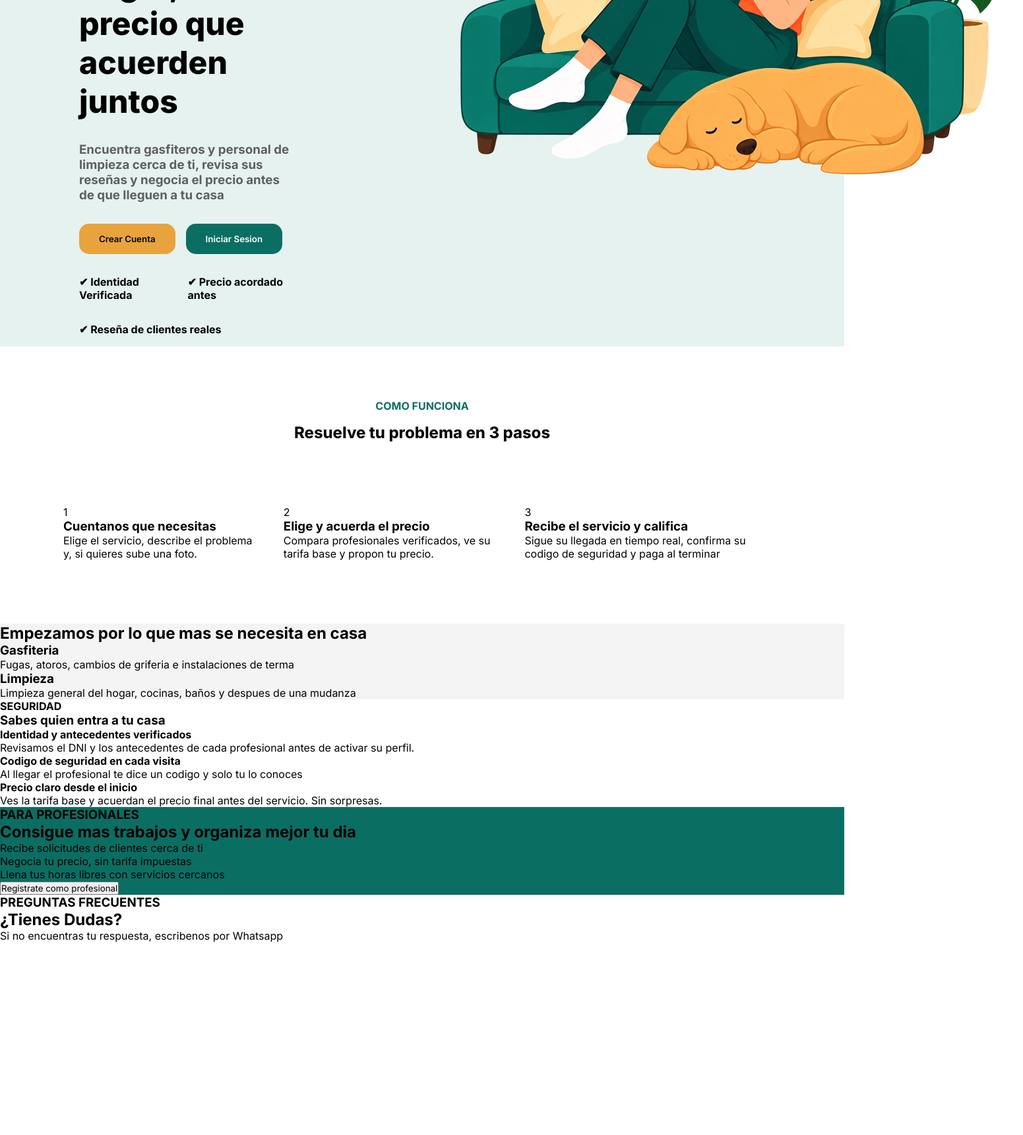
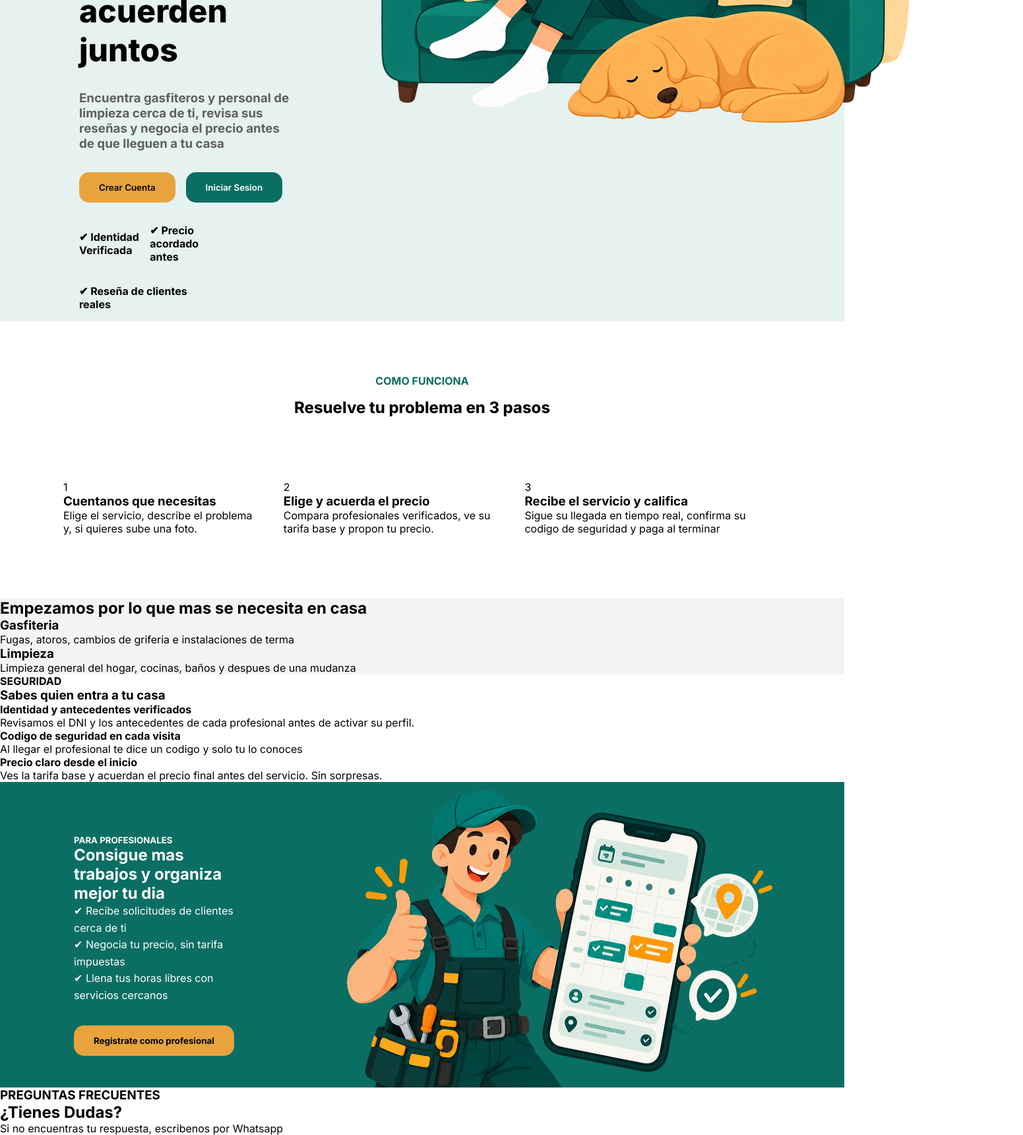
Before and after one commit to dieselLCS/CasaListaIHC, a plain HTML site: page LandingPage/index.html in a window 1280 px wide. Shown: the part 440-2160 px from the top of the page at 66% size, 1551 px wide, since content can reach past the window. Before the commit the page ends 1868 px from the top, so only its background shows below. Drawn offline with Linux system fonts and the light colour scheme.

Commit message:
volviendolo responsive

```diff
--- a/LandingPage/index.html
+++ b/LandingPage/index.html
@@ -36,7 +36,7 @@
 
     <main>
         <section class="body1">
-            <div class="TextoBody1">
+            <div class="ColumnaBody1">
 
                 <h4 class="Frase1">GASFITERIA Y LIMPIEZA EN LIMA</h4>
 
@@ -134,17 +134,20 @@
         </section>
 
         <section class="Body5">
-            <h3>PARA PROFESIONALES</h3>
-            <h2>Consigue mas trabajos y organiza mejor tu dia</h2>
-            <ul>
-                <li>Recibe solicitudes de clientes cerca de ti</li>
-                <li>Negocia tu precio, sin tarifa impuestas</li>
-                <li>Llena tus horas libres con servicios cercanos</li>
-            </ul>
-            <button>Registrate como profesional</button>
+            <div class="FrasesBody5">
+                <h5>PARA PROFESIONALES</h5>
+                <h2>Consigue mas trabajos y organiza mejor tu dia</h2>
+                <ul>
+                    <li>✔ Recibe solicitudes de clientes cerca de ti</li>
+                    <li>✔ Negocia tu precio, sin tarifa impuestas</li>
+                    <li>✔ Llena tus horas libres con servicios cercanos</li>
+                </ul>
+                <button class="BotonRegistrateComoProfesional">Registrate como profesional</button>
+            </div>
+            <img src="img/ParaProfesionales.png" alt="Profesional agarrando un movil mostrando la app">
         </section>
 
-        <section>
+        <section class="Body6">
             <h3>PREGUNTAS FRECUENTES</h3>
             <h2>¿Tienes Dudas?</h2>
             <p>Si no encuentras tu respuesta, escribenos por Whatsapp</p>
--- a/LandingPage/style.css
+++ b/LandingPage/style.css
@@ -9,6 +9,7 @@
 
 nav {
     display: flex;
+    position: fixed;
     justify-content: space-between;
     align-items: center;
     padding: 1rem 2rem;
@@ -110,25 +111,31 @@ nav {
     background-color: #E6F2F0;
     display: flex;
 }
+.ColumnaBody1{
+    width: 70%;
+}
+.ImagenLandingPage1{
+    width: 30;
+}
 .Frase1 {
     color: #0B6E63;
-    padding: 6rem 7.5rem 0rem 7.5rem;
+    padding: 6rem 0rem 0rem 7.5rem;
 }
 .Frase2 {
     font-size: 3rem;
     font-weight:800;
-    padding: 1rem 7.5rem 1rem 7.5rem;
+    padding: 1rem 0rem 1rem 7.5rem;
 
 }
 
 .Frase3 {
     color: #5F5F5F;
-    padding: 1rem 7.5rem 1rem 7.5rem;
+    padding: 1rem 0rem 1rem 7.5rem;
 
 }
 .BotonesBody1{
     display: flex;
-    padding: 1rem 7.5rem 1rem 7.5rem;
+    padding: 1rem 0rem 1rem 7.5rem;
     align-items: center;
     gap: 1rem;
     flex-shrink: 0;
@@ -172,9 +179,7 @@ nav {
     font-weight: 700;
 
 }
-.ImagenLandingPage1{
-    justify-content: flex-end;
-}
+
 .Body2{
     background-color: white;
 }
@@ -200,4 +205,33 @@ nav {
 }
 .Body5{
     background-color: #0B6E63;
+    display: flex;
 }
+.FrasesBody5{
+    color: white;
+    padding: 5rem 0rem 3rem 7rem;
+}
+.FrasesBody5 ul{
+    line-height: 1.6;
+    list-style-type: none;
+    padding: 0rem 0rem 2rem 0rem;
+}
+.BotonRegistrateComoProfesional{
+    background-color: #E8A33D;
+    border-radius: 15px;
+    border: none;
+    padding: 15px 30px;
+    font-weight: 700;
+}
+
+@media (max-width: 768px) {
+    .body1{
+        flex-direction: column;
+    }
+    .Body5 {
+        flex-direction: column; /* Esto cambia la fila por una columna */
+    }
+    .FrasesBody5{
+        padding: 5rem 1rem 3rem 1rem;
+    }
+}
```
Also changed, not shown: LandingPage/img/GasfiteriaBody3.png (added), LandingPage/img/LimpiezaBody3.png (added), LandingPage/img/ParaProfesionales.png (added), 3 other files.
